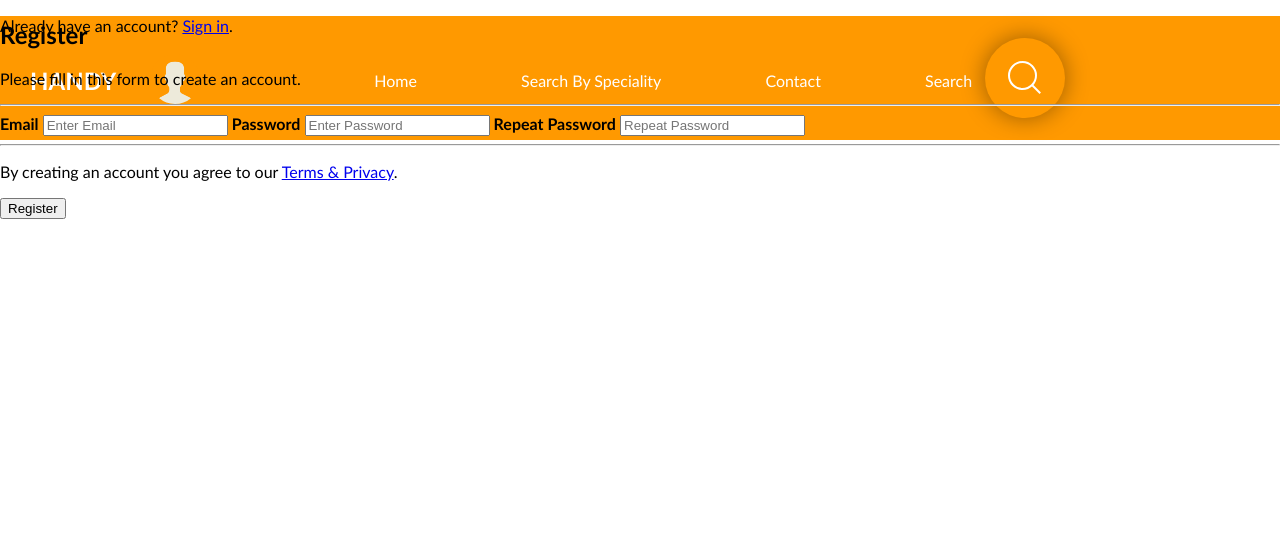
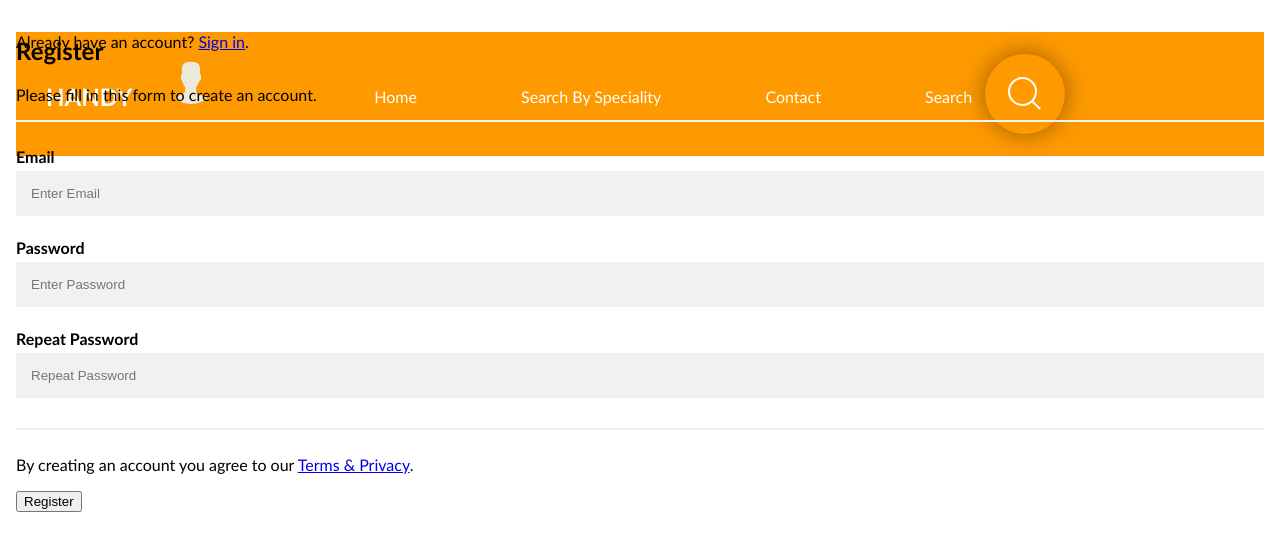
Before and after one commit to JackEshkenazi/Handy-Website, a Django app: template templates/registration/registration.html in a window 1280 px wide. Shown: the top 551 px of the page. Run offline with Django 3.2, Linux system fonts and the light colour scheme; the template is opened without the code that fills it, so the values that code supplies are empty.

Commit message:
style sheet for registration page

```diff
--- /dev/null
+++ b/static/registration.css
@@ -0,0 +1,27 @@
+* {box-sizing: border-box}
+
+/* Add padding to containers */
+.container {
+  padding: 16px;
+}
+
+/* Full-width input fields */
+input[type=text], input[type=password] {
+  width: 100%;
+  padding: 15px;
+  margin: 5px 0 22px 0;
+  display: inline-block;
+  border: none;
+  background: #f1f1f1;
+}
+
+input[type=text]:focus, input[type=password]:focus {
+  background-color: #ddd;
+  outline: none;
+}
+
+/* Overwrite default styles of hr */
+hr {
+  border: 1px solid #f1f1f1;
+  margin-bottom: 25px;
+}
--- a/templates/registration/registration.html
+++ b/templates/registration/registration.html
@@ -5,6 +5,8 @@
 {% load custom_tags %}
 
 {% block mainpage %}
+
+<link rel="stylesheet" href="/static/registration.css?{% now "U" %}"/>
 
 <form action="action_page.php">
     <div class="container">
```
